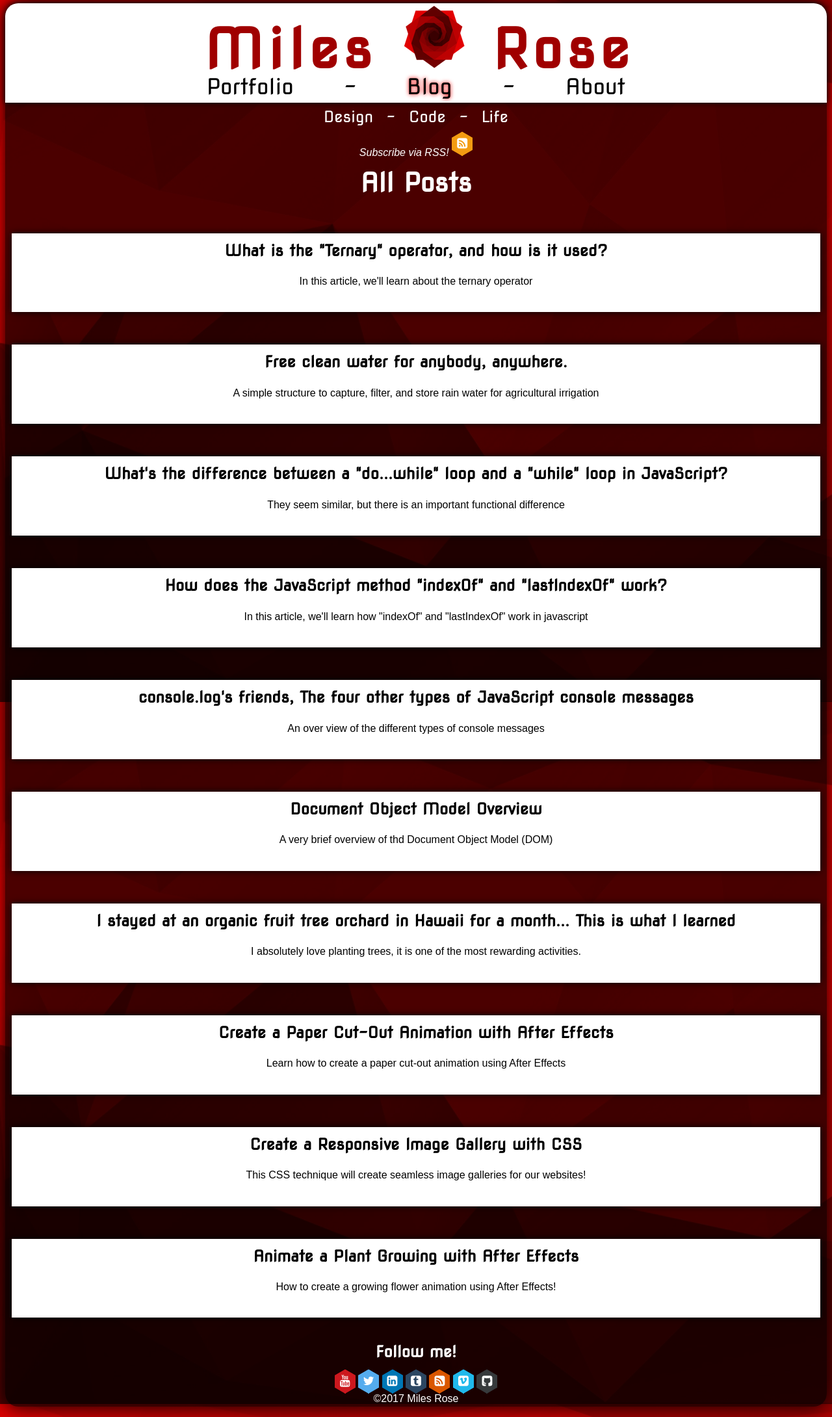
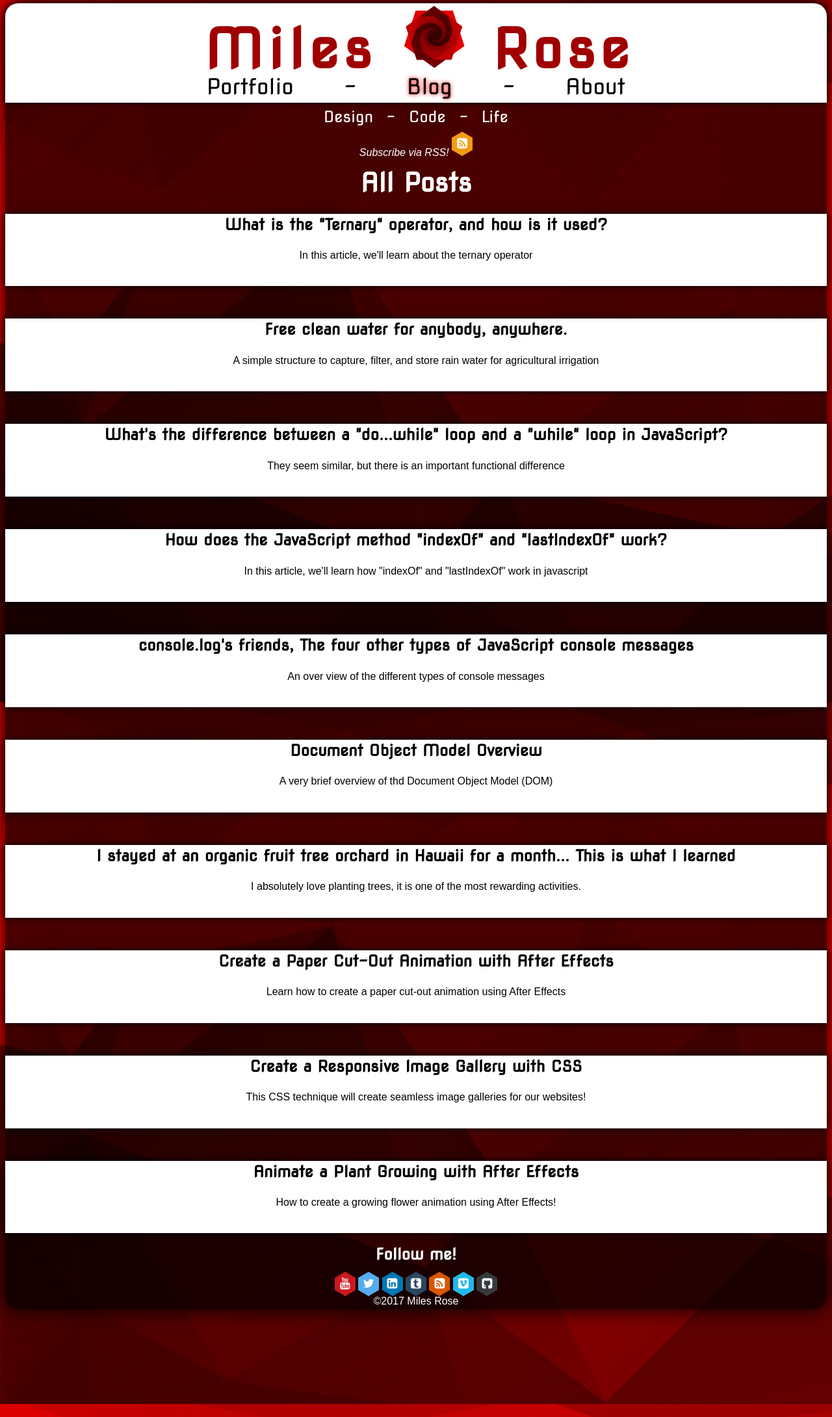
Before and after one commit to MilesOfRoses/my-jekyll, a Jekyll site: the page built from blog.html, in a window 1280 px wide. Shown: the whole page at 65% size. Built offline with Jekyll 4.4.1, drawn with Linux system fonts in a browser that asks for light colours.

```diff
--- a/blog.html
+++ b/blog.html
@@ -5,7 +5,7 @@
 changefreq: weekly
 ---
 <ul class="centerText article-list">
-<h1 class="centerText article-title" >All Posts</h1>
+<h1 class="centerText article-title allPosts" >All Posts</h1>
 	{% for post in site.posts %}
 		<li class="media-section">
 			<h2 class="article-title"><a href="{{site.baseurl}}{{post.url}}">{{post.title}}</a></h2>
--- a/css/common.css
+++ b/css/common.css
@@ -81,7 +81,6 @@
 
 h2 {
 	font-family: 'Nova Square', cursive;
-	padding-top: 10px;
 }
 
 #portfolio{
@@ -163,7 +162,12 @@
 	font-size: 1.5rem;
 	margin-left: auto;
     margin-right: auto;
+    margin-top: 10px;
 	max-width: 650px;
+}
+
+.allPosts{
+	margin-bottom: -30px;
 }
 
 .article-title{
@@ -174,7 +178,6 @@
 	max-width: 1270PX;
 	margin-left: auto;
     margin-right: auto;
-    padding: 10px;
     list-style: none;
     font-family: sans-serif;
 }
@@ -242,7 +245,7 @@
 }
 
 #bio-card p{
-	padding: 5px;
+	padding: 15px;
 }
 
 #bio-card{
@@ -373,6 +376,10 @@
 
 @media (max-width: 735px){
 
+	.allPosts{
+		margin-top: -60px;
+	}
+
 	div.icon-placeholder:before {
 	content:url(../img/rose-loop-50x50.gif);
 }
--- a/index.html
+++ b/index.html
@@ -16,7 +16,6 @@
 </nav>
 <div id="bio-card">
 
-	<h2 class="centerText" id="portfolio">Multimedia Portfolio</h2>
 	<div id="circle-shape-example">
 	  <p id="bio"><img src="{{site.baseurl}}/img/headshot.jpg" alt="a picture of miles rose" class="curve" id="headshot">Welcome to my Multimedia Portfolio!
 	   <b>Scroll down</b> to see a gallery spanning a broad range of various mediums, both digital and physical. From
```
